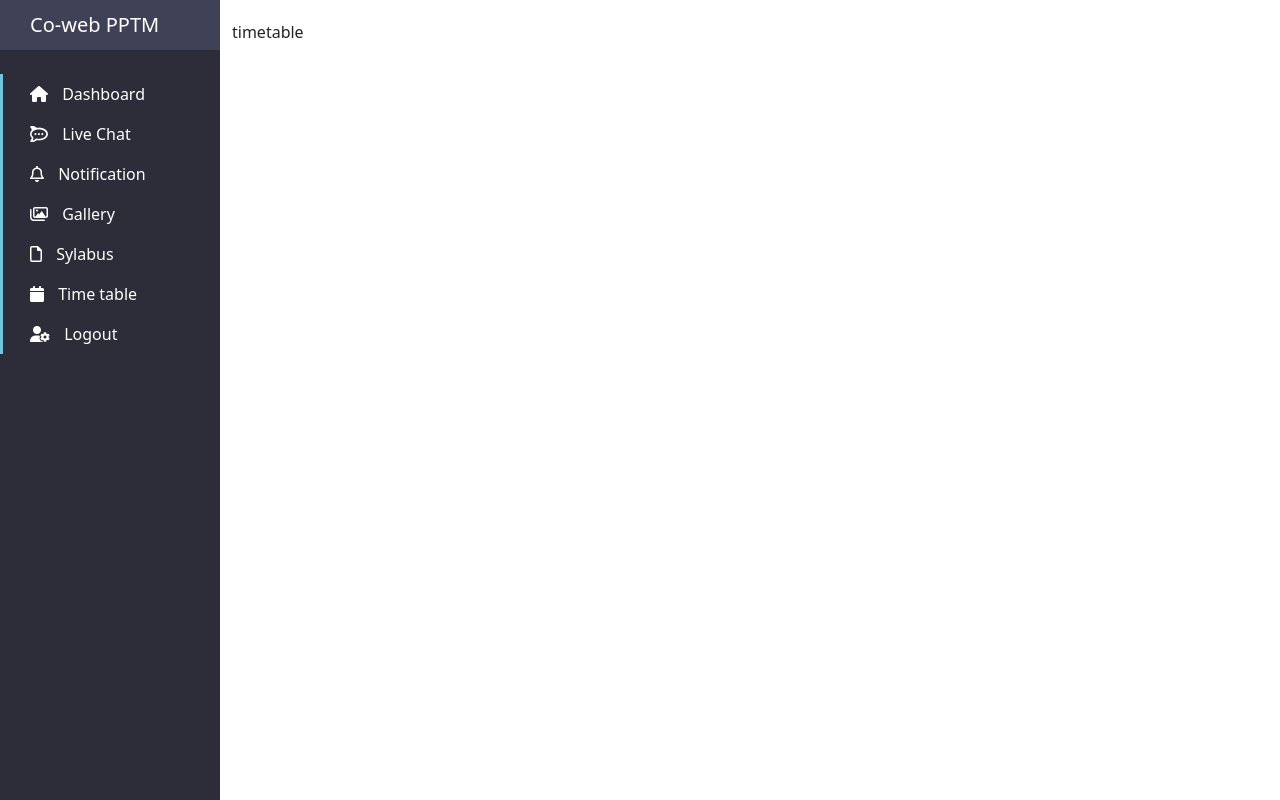
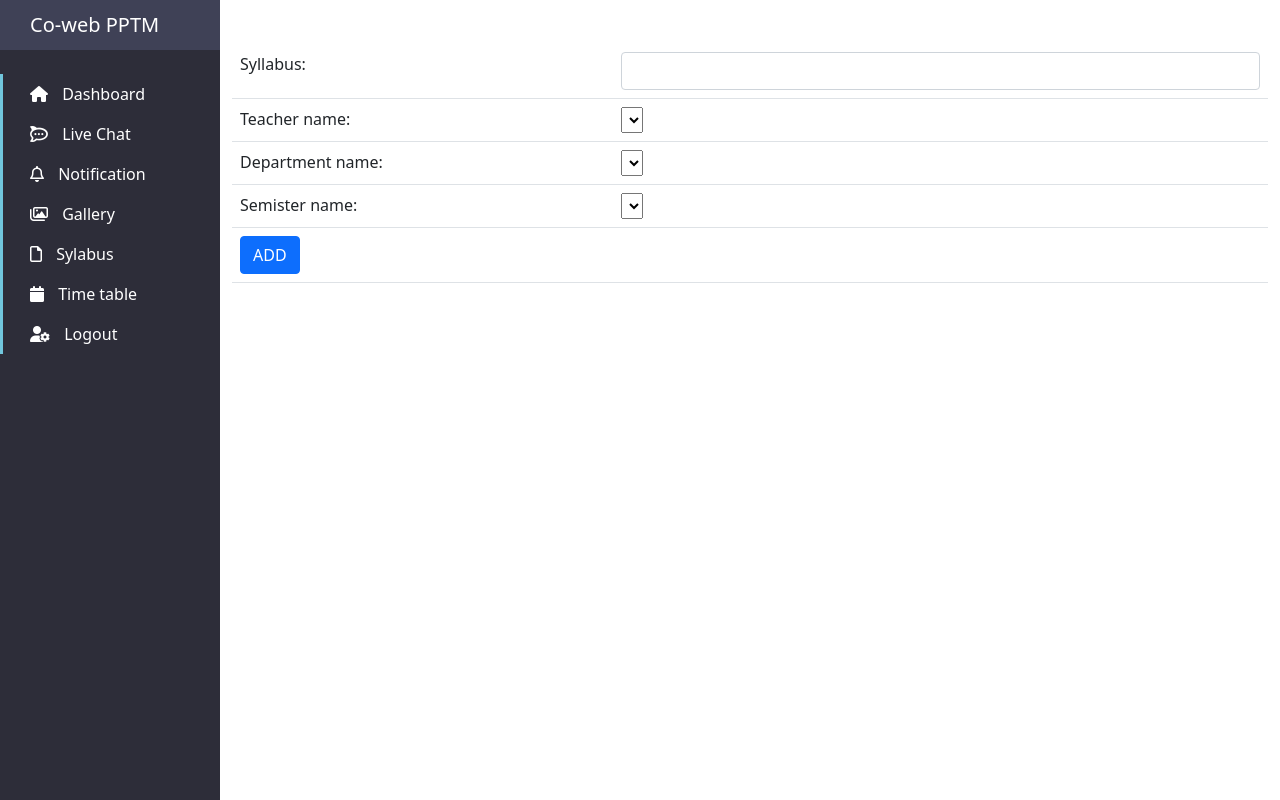
Before and after one commit to mohammedmishalk/college-website, a Django app: page /manager/time-table in a window 1280 px wide. Run offline with Django 3.2, Linux system fonts and the light colour scheme; lists and menus that the app fills with data are empty; some libraries are stand-ins or nearby versions.

Commit message:
time table added

```diff
--- a/sitemanager/templates/add_time_table.html
+++ b/sitemanager/templates/add_time_table.html
@@ -1,4 +1,41 @@
 {% extends 'admin_index.html' %}
 {% block views %}
-timetable
+<form method="post" action="" >
+    <table class="table table-hover">
+<tr>
+<td>Syllabus:</td>
+<td><input  class="form-control" type="text" id="username" name="username" ></td>
+
+</tr>
+<tr>
+    <td>Teacher name:</td>
+      <td><select name="select">
+                {% for i in data %}
+                    <option value="{{ i.id }}">{{ i. }}</option>
+                {% endfor %}
+              </select></td>
+    </tr>
+    <tr>
+        <td>Department name:</td>
+          <td><select name="select">
+                    {% for i in data %}
+                        <option value="{{ i.id }}">{{ i. }}</option>
+                    {% endfor %}
+                  </select></td>
+        </tr>
+<br>
+<tr>
+    <td>Semister name:</td>
+      <td><select name="select">
+                {% for i in data %}
+                    <option value="{{ i.id }}">{{ i. }}</option>
+                {% endfor %}
+              </select></td>
+    </tr>
+
+<tr>
+<td><input class="btn btn-primary ml-3" type="submit" value="ADD"><td>
+</tr>
+    </table>
+</form>
 {% endblock %}
```
Also changed, not shown: sitemanager/templates/add_sylabus.html (+2 -6 lines).
